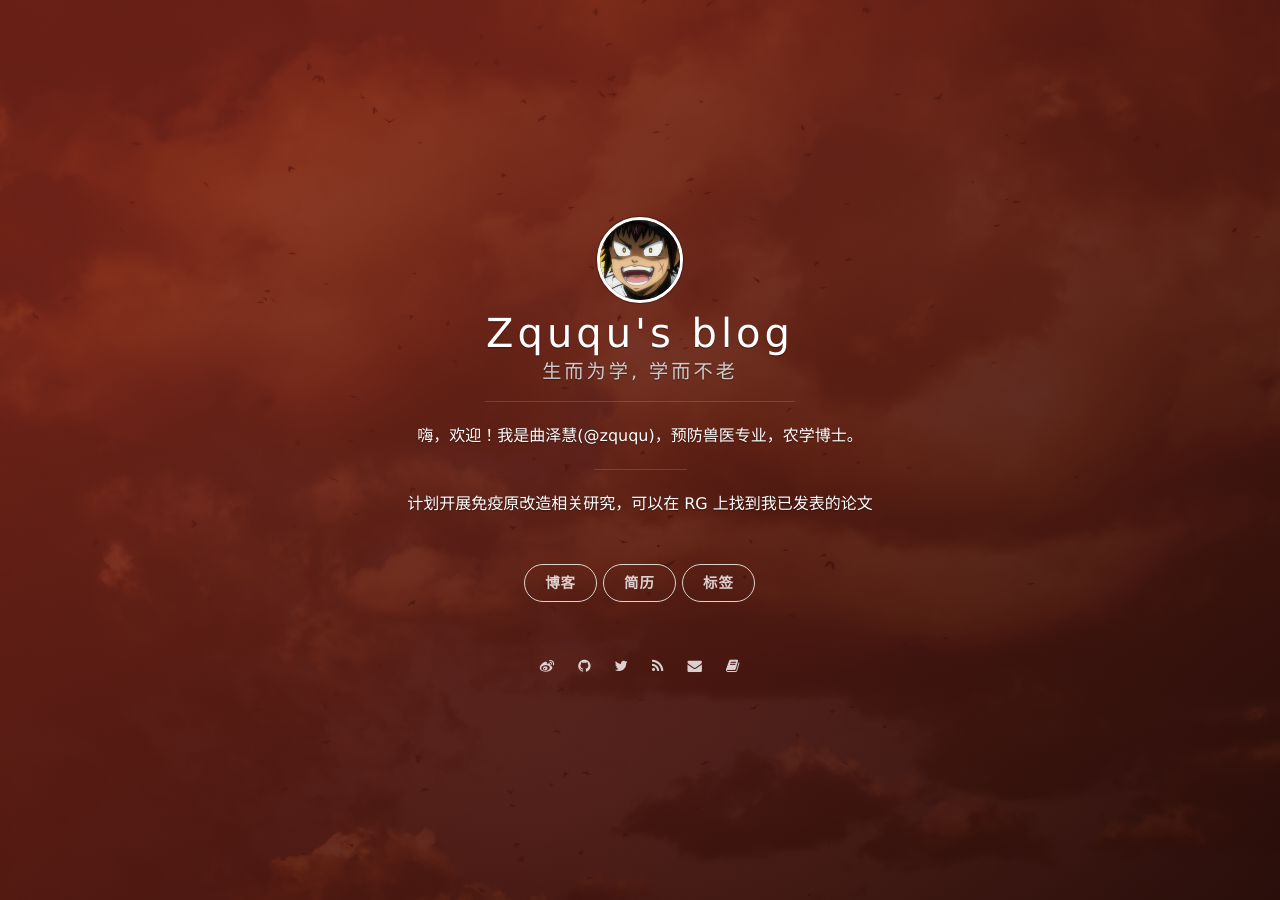
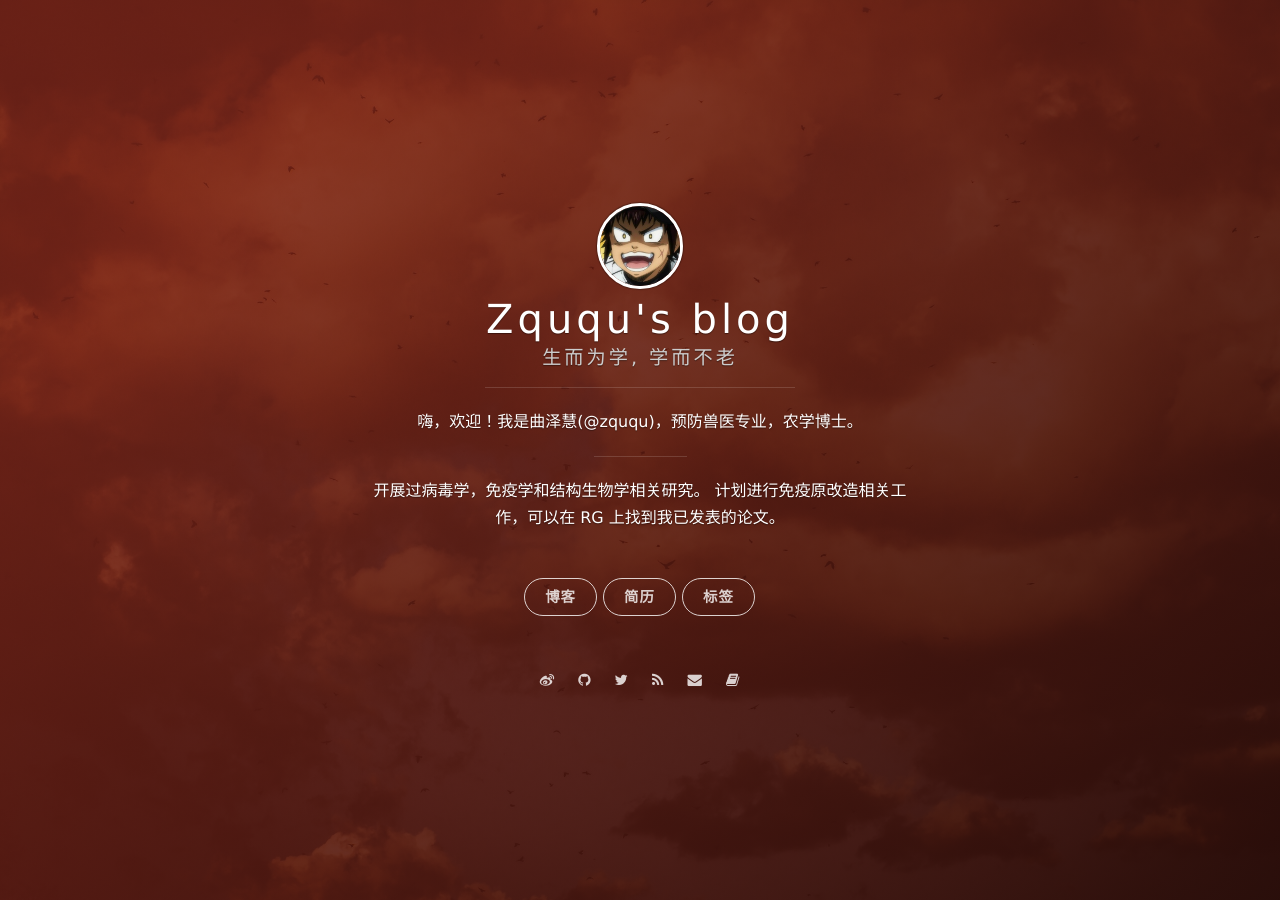
Before and after one commit to onevcat/vno-jekyll, a Jekyll site: the page built from index.html, in a window 1280 px wide. Built offline with Jekyll 4.4.1, drawn with Linux system fonts in a browser that asks for light colours; nearby versions of some CDN libraries; the list of posts is cut into pages by our own code; comment, search, counter and statistics services are not loaded.

Commit message:
change the intro

```diff
--- a/_config.yml
+++ b/_config.yml
@@ -1,7 +1,7 @@
 # Basic
 title: Zququ's blog
 subtitle: 生而为学, 学而不老
-welcome_message: <a href="https://www.researchgate.net/profile/Zehui_Qu2"> 计划开展免疫原改造相关研究，可以在 RG 上找到我已发表的论文</a>
+welcome_message: 开展过病毒学，免疫学和结构生物学相关研究。<a href="https://www.researchgate.net/profile/Zehui_Qu2"> 计划进行免疫原改造相关工作，可以在 RG 上找到我已发表的论文</a>。
 description: 嗨，欢迎！我是曲泽慧(@zququ)，预防兽医专业，农学博士。
 creator: <a href="https://zququcv.netlify.com">@zququ</a>
 
```
